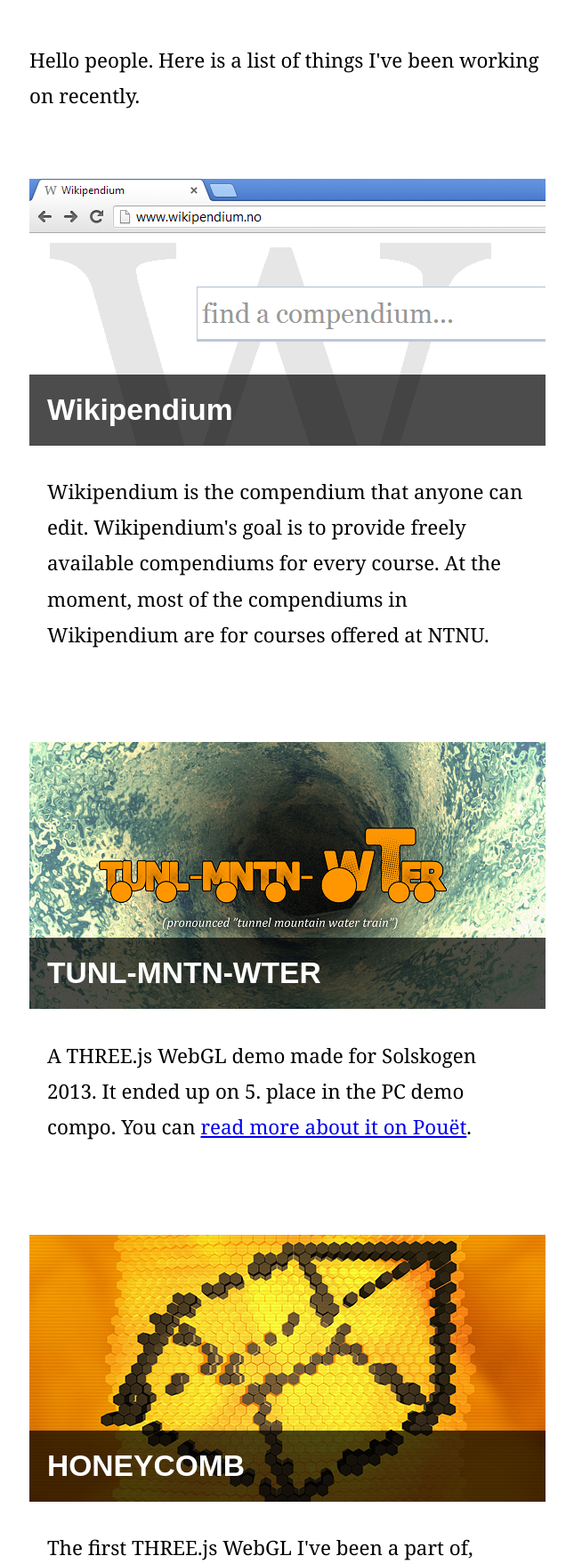
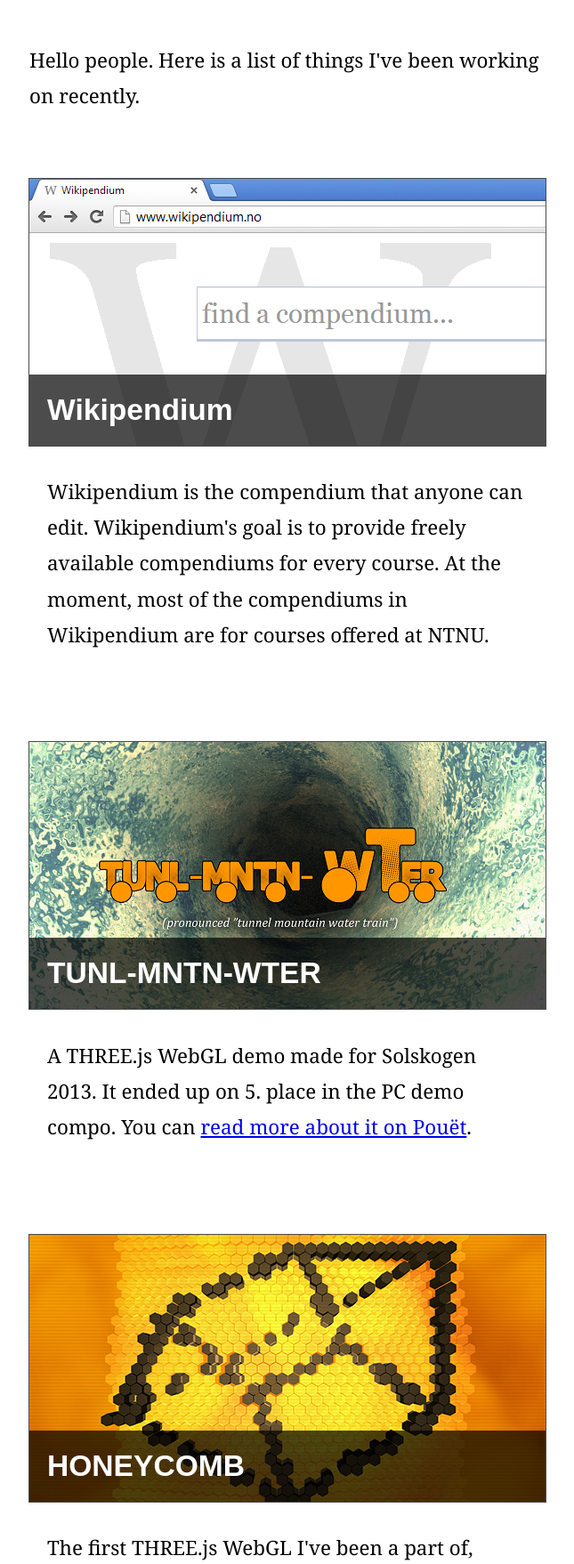
Before and after one commit to sigvef/arktis, a PHP site: page / in a window 1280 px wide. Shown: the part 172-1930 px from the top of the page at 89% size, without its empty margins (317-962 px from the left). Run offline with PHP 8.4, Linux system fonts and the light colour scheme.

Commit message:
Added outline to images on front page

```diff
--- a/css.css
+++ b/css.css
@@ -83,6 +83,7 @@ code.inline{
 .image img{
     width: 580px;
     height: 300px;
+    outline: 1px solid rgba(0,0,0,0.7);
 }
 
 .image h2{
```
